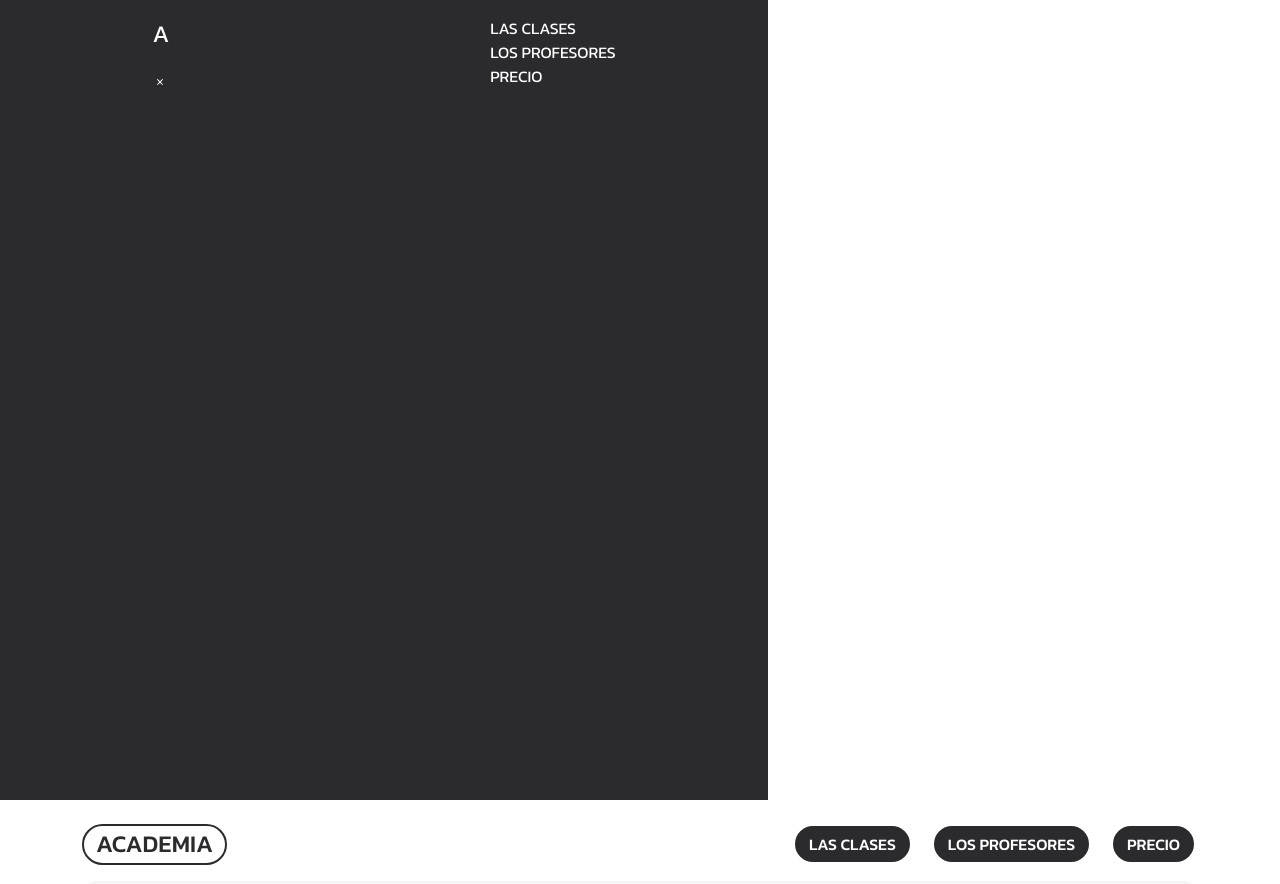
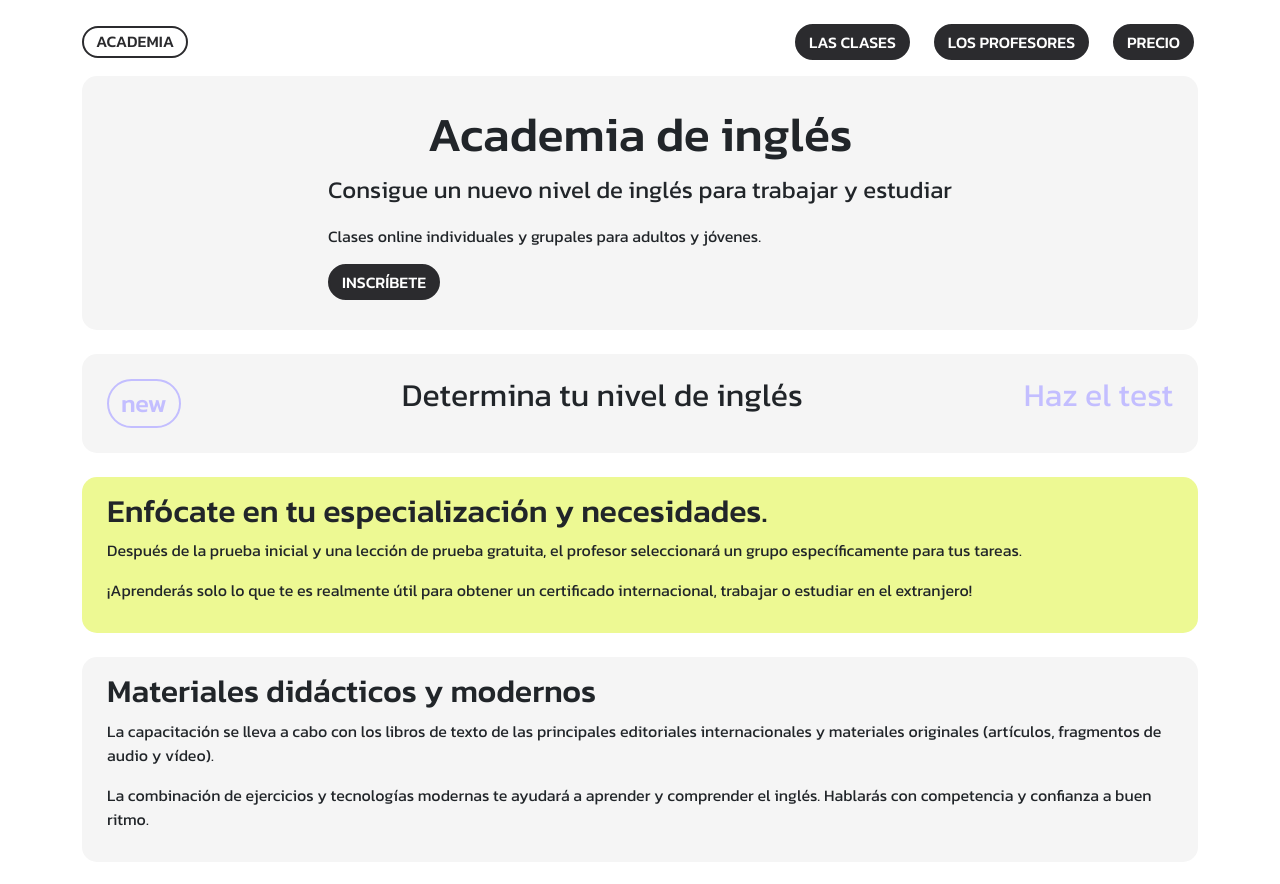
Before and after one commit to EricSalat/academia-ingles, a React (Create React App) app: page / in a window 1280 px wide. Shown: the top 884 px of the page. Built offline with nearby package versions, Linux system fonts and the light colour scheme.

Commit message:
Menú desplegable móbil terminado

```diff
--- a/src/App.js
+++ b/src/App.js
@@ -1,5 +1,6 @@
 //Faltará Logo en svg
 import React from "react";
+import { useState } from "react";
 import Header from "./componentes/Header";
 import BotonNavegacion from "./componentes/BotonNavegacion";
 import Hero from "./componentes/Hero";
@@ -19,17 +20,30 @@ import MenuMobile from "./componentes/MenuMobile";
 
 function App() {
 
+
+  const [menuCollapse, setMenuCollapse] = useState(false);
+
+  const menuIconClick = () => {
+    menuCollapse ? setMenuCollapse(false) : setMenuCollapse(true);
+  };
+
+
   return (
     <div className="App">
-    <MenuMobile />
+    <div>
+      { menuCollapse ? (
+        <MenuMobile onClick={menuIconClick} />
+        ) : (
+        null
+        )}
+    </div>
+
     <div className="container">
-      <Header />
+      <Header onclick={menuIconClick} />
       <main>
-        <section>
-          <Hero />
-          <TestIngles />
-        </section>
-          <section>
+        <Hero />
+        <TestIngles />
+          <section id="">
             <TarjetaCentral
               titulo="Enfócate en tu especialización y necesidades. "
               style={{ backgroundColor: "var(--verde)"}}
@@ -51,7 +65,7 @@ function App() {
               segundoTexto="El profesor te ayudará a practicar la técnica de pasar cada etapa del examen y compartir secretos y trucos de vida."
               />
           </section>
-          <section>
+          <section id="profesores">
             <div className="contenedor-profesores">
               <Profesores
                 nombreProfesor="Ekaterina"
@@ -75,7 +89,7 @@ function App() {
             numProfesor="1"
            />
           </section>
-          <section>
+          <section id="clases">
             <div className="contenedor-clases">
               <h2>Matrícula y costes</h2>
                 <Clases
--- a/src/componentes/Header.jsx
+++ b/src/componentes/Header.jsx
@@ -1,22 +1,21 @@
 import React from "react";
 import "../hojas-de-estilo/Header.css";
 import BotonNavegacion from "./BotonNavegacion";
-import list from "../assets/list.svg";
 import { CgMenuRound} from "react-icons/cg";
 
-export default function Header() {
+export default function Header(props) {
 
 
 
   return (
     <header>
-        <p className="h2">ACADEMIA</p>
+        <a className="h2">ACADEMIA</a>
         <nav className="nav-desktop">
             <BotonNavegacion texto="Las clases" />
             <BotonNavegacion texto="Los profesores" />
             <BotonNavegacion texto="Precio" />
         </nav>
-            <div className="mobile-menu">
+            <div className="mobile-menu" onClick={props.onclick}>
               <CgMenuRound style={{ color: "var(--grisOscuro)", cursor: "pointer"
               }}
               size="40"
--- a/src/componentes/Hero.jsx
+++ b/src/componentes/Hero.jsx
@@ -5,6 +5,7 @@ import BotonNavegacion from "./BotonNavegacion";
 
 const Hero = (props) => {
   return(
+    <section id="hero">
       <div className="container-hero">
         <div>
           <h1>Academia de inglés</h1>
@@ -18,6 +19,7 @@ const Hero = (props) => {
            />
         </div>
       </div>
+    </section>
   );
 }
 
--- a/src/componentes/MenuMobile.jsx
+++ b/src/componentes/MenuMobile.jsx
@@ -1,25 +1,30 @@
 import React from "react";
+import  { useState } from "react";
 import "../hojas-de-estilo/MenuMobile.css";
 import BotonNavegacion from "./BotonNavegacion";
 import { IoIosClose } from "react-icons/io";
 
-function MenuMobile() {
+function MenuMobile(props) {
+
+
 
   return(
-    <div className="mobile-menu-modal">
+    <div className="mobile-menu-modal" >
+      <div>
         <nav>
           <div className="mobile-menu-top">
             <p>A</p>
-          <IoIosClose style={{ color: "#fff"}} />
+            <IoIosClose style={{ color: "#fff", cursor: "pointer"}} size="24" onClick={props.onClick}/>
           </div>
           <div className="mobile-menu-bottom">
             <ul>
-            <li>Las clases</li>
-            <li>Los profesores</li>
-            <li>Precio</li>
+              <li><a href="#niveles">Niveles</a></li>
+              <li><a href="#clases">Las clases</a></li>
+              <li><a href="#profesores">Los profesores</a></li>
             </ul>
           </div>
         </nav>
+      </div>
     </div>
   );
 }
--- a/src/componentes/TarjetaNiveles.jsx
+++ b/src/componentes/TarjetaNiveles.jsx
@@ -4,7 +4,7 @@ import "../hojas-de-estilo/TarjetaNiveles.css";
 
 const TarjetaNiveles = ({titulo, primerTexto, segundoTexto}) => {
   return(
-    <div className="contenedor-tarjeta-niveles">
+    <div className="contenedor-tarjeta-niveles" id="niveles">
       <div>
         <h3>{titulo}</h3>
         <p>{primerTexto}</p>
--- a/src/componentes/TestIngles.jsx
+++ b/src/componentes/TestIngles.jsx
@@ -3,11 +3,13 @@ import "../hojas-de-estilo/TestIngles.css";
 
 function TestIngles() {
   return(
-    <div className="container-test-ingles">
-      <button>new</button>
-      <p>Determina tu nivel de inglés</p>
-      <p><a href="#">Haz el test</a></p>
-    </div>
+    <section id="test">
+      <div className="container-test-ingles">
+        <button>new</button>
+        <p>Determina tu nivel de inglés</p>
+        <p><a href="#">Haz el test</a></p>
+      </div>
+    </section>
     );
 }
 
--- a/src/hojas-de-estilo/Header.css
+++ b/src/hojas-de-estilo/Header.css
@@ -7,7 +7,7 @@ header {
 
 }
 
-p.h2 {
+a.h2 {
   font-weight: 500;
   font-size: 16px;
   text-transform: uppercase;
@@ -19,6 +19,11 @@ p.h2 {
   cursor: pointer;
   margin: 0 !important;
   height: fit-content;
+  text-decoration: none;
+}
+
+a.h2:hover {
+  color: inherit;
 }
 
 nav {
--- a/src/hojas-de-estilo/MenuMobile.css
+++ b/src/hojas-de-estilo/MenuMobile.css
@@ -1,25 +1,59 @@
 .mobile-menu-modal {
   background-color: var(--grisOscuro);
+  width: 65%;
+  height: 100vh;
+  position: fixed;
+  right: 0;
+  z-index: 1;
+}
+
+
+.mobile-menu-modal nav {
   display: flex;
   flex-direction: column;
-  padding: 1rem;
-  width: 60%;
-  height: 100vh;
-  align-self: flex-end;
 
 }
 
 .mobile-menu-modal p {
   color: #fff;
+  border: 1px solid #fff;
+  border-radius: 50%;
+  height: 24px;
+  width: 24px;
+  text-align: center;
+  align-self: center;
+  cursor: pointer;
+
+
+}
+
+.mobile-menu-modal ul {
+  color: #fff;
+  list-style-type: none;
+  padding: 0;
+
+
 }
 .mobile-menu-modal li {
   color: #fff;
   list-style-type: none;
+  cursor: pointer;
+  text-transform: capitalize;
+  padding: 16px;
+  font-size: 14px;
 }
+
+.mobile-menu-modal li:hover {
+  text-decoration: underline;
+}
+.mobile-menu-modal a {
+  color: inherit;
+  text-decoration: none;
+}
+
 .mobile-menu-top {
-    /* display: block; */
+  display: flex;
+  justify-content: space-between;
+    width: 100%;
+    padding: 16px 16px 0px 16px;
 }
-.mobile-menu-bottom {
-    /* display: block; */
-    flex-direction: column;
-}
```
Lines whose indentation alone changed are shown as unchanged.
